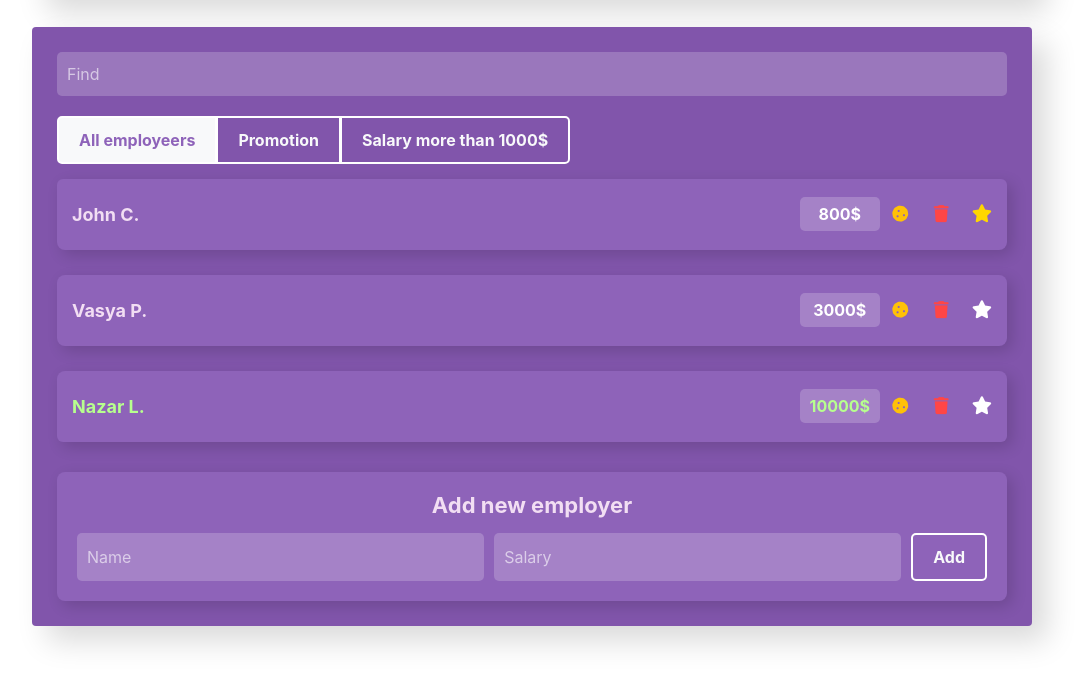
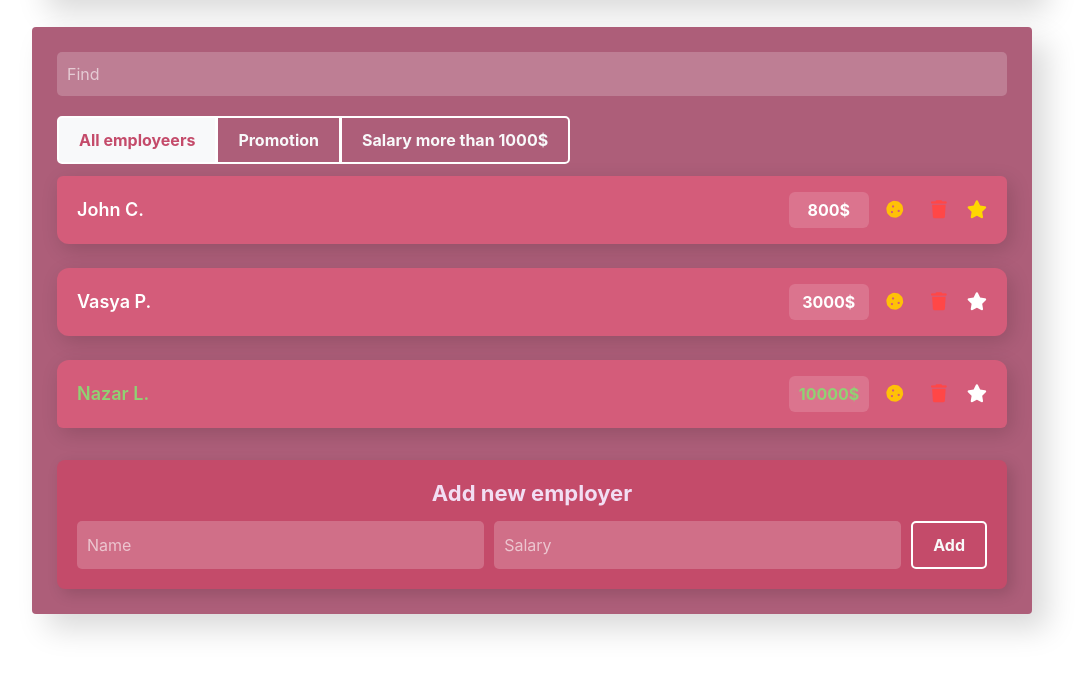
Before and after one commit to overdosya/practice-react, a React app in the folder my-app/: page / in a window 1280 px wide. Shown: the part 252-928 px from the top of the page, without its empty margins (108-1192 px from the left). Built offline with nearby package versions, Linux system fonts and the light colour scheme.

Commit message:
created emploуees add form, employees list, employees list item

```diff
--- a/my-app/src/components/app-info/app-info.css
+++ b/my-app/src/components/app-info/app-info.css
@@ -1,6 +1,6 @@
 .app-info {
     padding: 25px;
-    background-color: rgb(129, 85, 171);
+    background-color: rgb(171, 85, 99);
     border-radius: 4px;
     box-shadow: 15px 15px 30px rgba(0,0,0, .15);
     color:rgb(242, 222, 243);
--- a/my-app/src/components/app/app.js
+++ b/my-app/src/components/app/app.js
@@ -46,40 +46,27 @@ class App extends Component {
     });
 }
 
-  onToggleIncrease = (id) => {
-    // this.setState(({data}) => {
-    //   const index = data.findIndex(elem => elem.id === id);
-
-    //   const old = data[index];
-    //   const newItem = {...old, increase: !old.increase};
-    //   const newArr = [...data.slice(0, index), newItem, ...data.slice(index+1)];
-
-    //   return{
-    //     data: newArr
-    //   }
-
-    // })
-
+  onToggleProp = (id, prop) => {
     this.setState(({data}) => ({
       data: data.map(item => {
         if(item.id === id){
-          return {...item, increase: !item.increase}
+          return {...item, [prop]: !item[prop]}
         }
         return item;
       })
     }))
   }
 
-  onToggleRise = (id) => {
-    this.setState(({data}) => ({
-      data: data.map(item => {
-        if(item.id === id){
-          return {...item, rise: !item.rise}
-        }
-        return item;
-      })
-    }))
-  }
+  // onToggleRise = (id) => {
+  //   this.setState(({data}) => ({
+  //     data: data.map(item => {
+  //       if(item.id === id){
+  //         return {...item, rise: !item.rise}
+  //       }
+  //       return item;
+  //     })
+  //   }))
+  // }
   render() {
     const employees = this.state.data.length;
     const increased = this.state.data.filter(item => item.increase).length;
@@ -94,8 +81,7 @@ class App extends Component {
           <EmployeersList
             data={this.state.data}
             onDelete={this.deleteItem}
-            onToggleIncrease = {this.onToggleIncrease}
-            onToggleRise = {this.onToggleRise}
+            onToggleProp = {this.onToggleProp}
           />
           <EmployersAddForm
             onAdd={this.addItem}/>
--- a/my-app/src/components/employeers-add-form/employeers-add-form.css
+++ b/my-app/src/components/employeers-add-form/employeers-add-form.css
@@ -1,5 +1,5 @@
 .app-add-form {
-    background-color: rgb(142, 99, 185); /* В тон основному стилю */
+    background-color: rgb(196, 75, 106); /* В тон основному стилю */
     padding: 20px;
     border-radius: 8px;
     box-shadow: 5px 5px 15px rgba(0, 0, 0, 0.15);
@@ -51,9 +51,9 @@
 }
 
 .btn-light{
-    color:rgb(142, 99, 185);
+    color:rgb(196, 75, 106);
 }
 .btn:hover {
     background: white;
-    color: rgb(142, 99, 185);
+    color: rgb(150, 45, 71);
 }
--- a/my-app/src/components/employeers-list-item/employeers-list-item.css
+++ b/my-app/src/components/employeers-list-item/employeers-list-item.css
@@ -1,76 +1,83 @@
 .list-group-item {
-    background-color: rgb(142, 99, 185); /* Чуть светлее app-info */
-    color: rgb(242, 222, 243);
+    background-color: rgb(212, 92, 122); /* Трохи світліше за основний */
+    color: #fff0f6;
     border: none;
-    border-radius: 8px;
-    padding: 15px;
-    margin-bottom: 10px;
+    border-radius: 12px;
+    padding: 16px 20px;
+    margin: 12px 0;
     display: flex;
     justify-content: space-between;
     align-items: center;
-    box-shadow: 5px 5px 15px rgba(0, 0, 0, 0.15);
-    transition: transform 0.2s ease-in-out;
-    margin-top: 15px;
+    box-shadow: 4px 6px 20px rgba(0, 0, 0, 0.15);
+    transition: transform 0.25s ease, background-color 0.3s ease;
 }
 
 .list-group-item:hover {
-    transform: scale(1.02);
-    background-color: rgb(152, 109, 195);
+    transform: scale(1.03);
+    background-color: rgb(185, 60, 95);
 }
 
 .list-group-item-label {
     font-size: 18px;
-    font-weight: bold;
+    font-weight: 600;
     cursor: pointer;
     flex-grow: 1;
+    color: #fff;
 }
 
 .list-group-item-input {
     width: 80px;
     text-align: center;
     border: none;
-    background: rgba(255, 255, 255, 0.2);
-    color: white;
-    border-radius: 5px;
-    padding: 5px;
+    background: rgba(255, 255, 255, 0.15);
+    color: #fff;
+    border-radius: 6px;
+    padding: 6px 10px;
     font-weight: bold;
+    transition: background 0.2s ease;
 }
 
 .list-group-item-input:focus {
     outline: none;
-    background: rgba(255, 255, 255, 0.3);
+    background: rgba(255, 255, 255, 0.25);
 }
 
 .btn-cookie, .btn-trash {
-    width: 35px;
-    height: 35px;
-    margin: 3px;
-    font-size: 17px;
+    width: 36px;
+    height: 36px;
+    margin-left: 8px;
+    font-size: 18px;
     border: none;
     cursor: pointer;
-    background: none;
-    transition: color 0.3s ease-in-out;
+    background: transparent;
+    border-radius: 50%;
+    transition: background 0.3s, color 0.3s;
+    display: flex;
+    align-items: center;
+    justify-content: center;
 }
 
 .btn-cookie {
-    color: rgb(255, 193, 7);
+    color: #ffc107;
 }
 
 .btn-cookie:hover {
-    color: rgb(255, 165, 0);
+    color: #ffa500;
+    background-color: rgba(255, 193, 7, 0.15);
 }
 
 .btn-trash {
-    color: rgb(255, 70, 70);
+    color: #ff4747;
 }
 
 .btn-trash:hover {
-    color: rgb(255, 0, 0);
+    color: #ff0000;
+    background-color: rgba(255, 71, 71, 0.15);
 }
 
 .fa-star {
     font-size: 18px;
-    color: white;
+    color: #fff;
     margin-left: 10px;
     transition: color 0.3s;
 }
@@ -85,5 +92,5 @@
 
 .list-group-item.increase .list-group-item-label,
 .list-group-item.increase .list-group-item-input {
-    color: rgb(183, 255, 142);
+    color: #90d173;
 }
--- a/my-app/src/components/employeers-list-item/employeers-list-item.js
+++ b/my-app/src/components/employeers-list-item/employeers-list-item.js
@@ -1,19 +1,8 @@
 import "./employeers-list-item.css";
 
 const EmployeersListItem = (props) => {
-  const {name, salary, onDelete, onToggleIncrease, onToggleRise, increase, rise} = props;
+  const {name, salary, onDelete, onToggleProp, increase, rise} = props;
 
-  // increase = () => {
-  //     this.setState(({increase}) => ({
-  //         increase: !increase
-  //     }))
-  // }
-
-  // rise = () => {
-  //     this.setState(({rise}) => ({
-  //         rise: !rise
-  //     }))
-  // }
   let classNames = "list-group-item d-flex justify content-between";
   if (increase) {
     classNames += " increase";
@@ -24,7 +13,7 @@ const EmployeersListItem = (props) => {
 
     return (
       <li className={classNames}>
-        <span className="list-group-item-label" onClick={onToggleRise}>{name}</span>
+        <span className="list-group-item-label" onClick={onToggleProp} data-toggle="rise">{name}</span>
         <input
           type="text"
           className="list-group-item-input"
@@ -32,7 +21,7 @@ const EmployeersListItem = (props) => {
           value={salary + "$"}
         />
         <div className="d-flex justify-content-center align-items-center">
-          <button type="button" className="btn-cookie btn-sm" onClick={onToggleIncrease}>
+          <button type="button" className="btn-cookie btn-sm" onClick={onToggleProp} data-toggle="increase">
             <i className="fas fa-cookie"></i>
           </button>
 
--- a/my-app/src/components/employeers-list/employeers-list.css
+++ b/my-app/src/components/employeers-list/employeers-list.css
@@ -1,6 +1,6 @@
 .app-info {
     margin-top: 30px;
-    background-color: rgb(129, 85, 171);
+    background-color: rgb(196, 75, 106);
     border-radius: 4px;
     box-shadow: 15px 15px 30px rgba(0,0,0, .15);
     color:rgb(242, 222, 243);
--- a/my-app/src/components/employeers-list/employeers-list.js
+++ b/my-app/src/components/employeers-list/employeers-list.js
@@ -1,6 +1,6 @@
 import EmployeersListItem from "../employeers-list-item/employeers-list-item"
 import './employeers-list.css'
-const EmployersList = ({data, onDelete, onToggleIncrease, onToggleRise}) => {
+const EmployersList = ({data, onDelete, onToggleProp}) => {
 
     const elements = data.map(item => {
 
@@ -10,8 +10,7 @@ const EmployersList = ({data, onDelete, onToggleIncrease, onToggleRise}) => {
                 key={id}
                 {...itemProps}
                 onDelete = {() => onDelete(id)}
-                onToggleIncrease = {() => onToggleIncrease(id)}
-                onToggleRise= {() => onToggleRise(id)}/>
+                onToggleProp = {(e) => onToggleProp(id, e.currentTarget.getAttribute('data-toggle'))}/>
         )
     })
 
--- a/my-app/src/components/search-panel/search-panel.css
+++ b/my-app/src/components/search-panel/search-panel.css
@@ -1,7 +1,7 @@
 .search-panel {
     margin-top: 30px;
     padding: 25px;
-    background-color: rgb(129, 85, 171);
+    background-color: rgb(173, 94, 121);
     border-radius: 4px;
     box-shadow: 15px 15px 30px rgba(0,0,0, .15);
     color:rgb(242, 222, 243);
--- a/my-app/src/index.js
+++ b/my-app/src/index.js
@@ -4,7 +4,9 @@ import './index.css';
 import App from "./components/app/app"
 // import reportWebVitals from './reportWebVitals';
 
-// const elem = React.createElement('h2', {className: 'greetings'}, 'Hello world!');
+const elem = <h2>Hello world!</h2>;
+
+
 
 const root = ReactDOM.createRoot(document.getElementById('root'));
 root.render(
```
